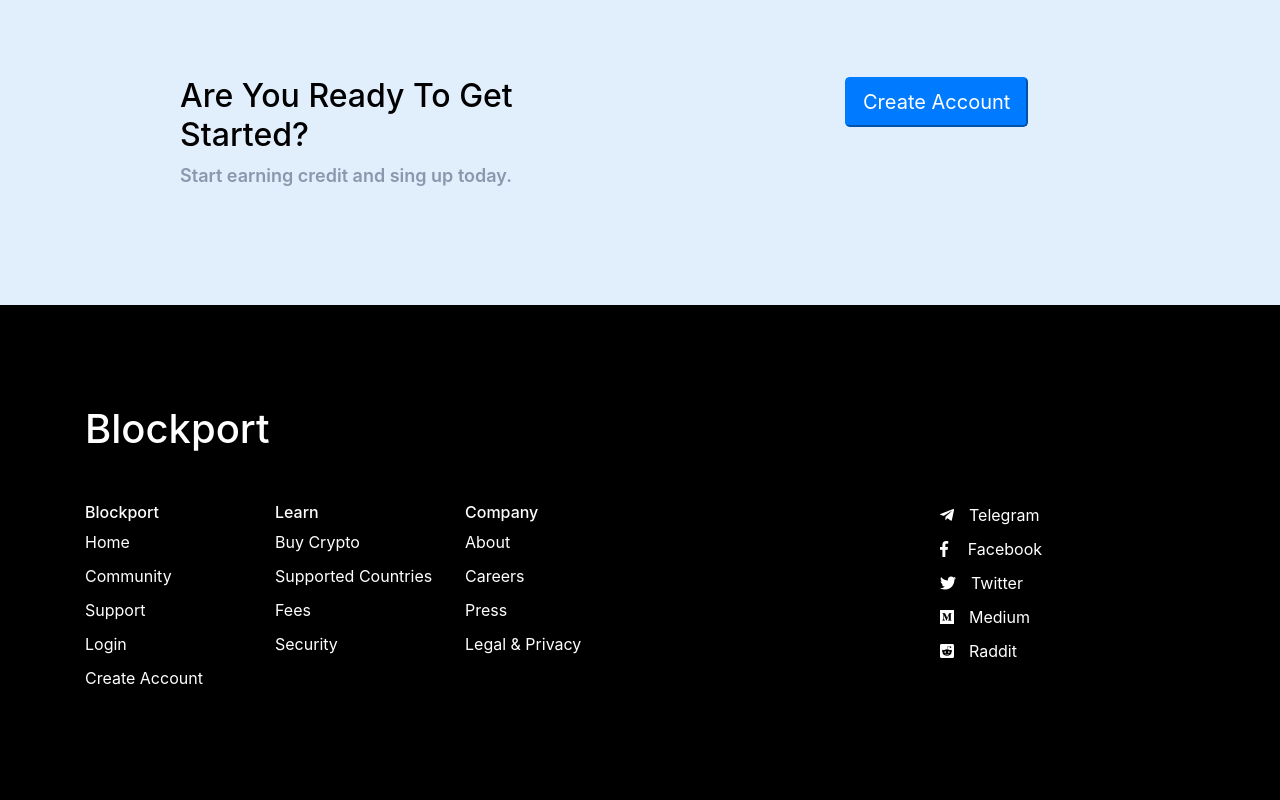
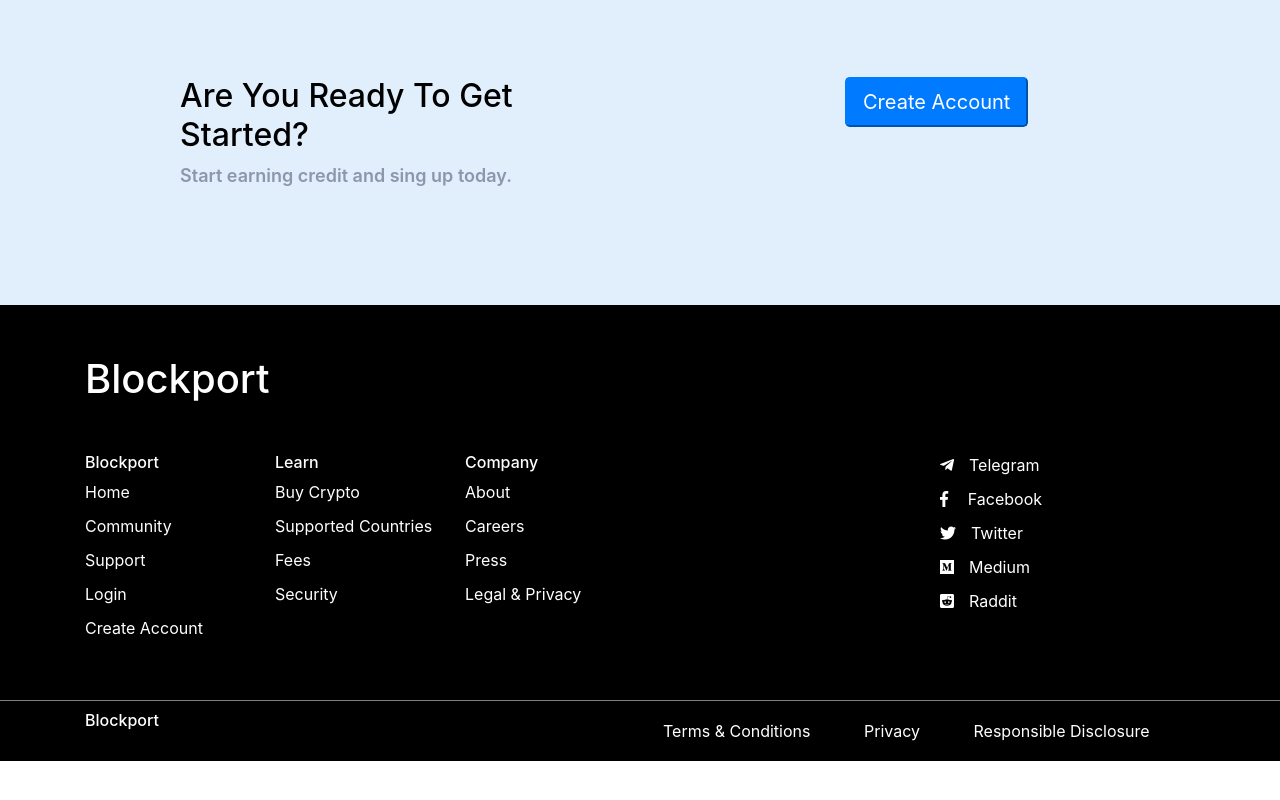
Before and after one commit to coderrubel/project3, a plain HTML site: page index.html in a window 1280 px wide. Shown: the part 2196-2996 px from the top of the page. After the commit the page ends 2957 px from the top, so only its background shows below. Drawn offline with nearby package versions, Linux system fonts and the light colour scheme.

Commit message:
footer add

```diff
--- a/css/style.css
+++ b/css/style.css
@@ -154,12 +154,15 @@
 }
 .footer{
     background-color: black;
-    padding: 100px 0;
+   padding-top: 50px;
     color: white;
 }
 .footer h1{
     margin: 0px 0 50px 0;
     text-decoration: none;
+}
+.footer_menu{
+    margin: 50px auto;
 }
 .footer_menu ul{
    list-style: none;
@@ -177,3 +180,7 @@
 .fab{
     padding-right:  15px;
 }
+.footer_botton{
+    border-top: 1px solid gray;
+    padding: 10px 0;
+}
--- a/index.html
+++ b/index.html
@@ -248,17 +248,30 @@
 
                     </div>
                 </div>
+            </div>
+            <div class="row footer_botton">
+                <div class="container">
                     <div class="row">
-                    <div class="footer_botton">
                         <div class="col-sm-6">
-
+                            <h6>Blockport</h6>
                         </div>
                         <div class="col-sm-6">
-
+                            <div class="d-flex bd-highlight flex-wrap">
+                                <div class="p-2 flex-fill bd-highlight">
+                                    Terms & Conditions
+                                </div>
+                                <div class="p-2 flex-fill bd-highlight">
+                                    Privacy
+                                </div>
+                                <div class="p-2 flex-fill bd-highlight">
+                                    Responsible Disclosure
                                 </div>
                             </div>
                         </div>
                     </div>
+                </div>
+            </div>
+
         </section>
         <script src="https://code.jquery.com/jquery-3.3.1.slim.min.js" ></script>
         <script src="https://cdnjs.cloudflare.com/ajax/libs/popper.js/1.14.0/umd/popper.min.js" ></script>
```
Lines whose indentation alone changed are shown as unchanged.
